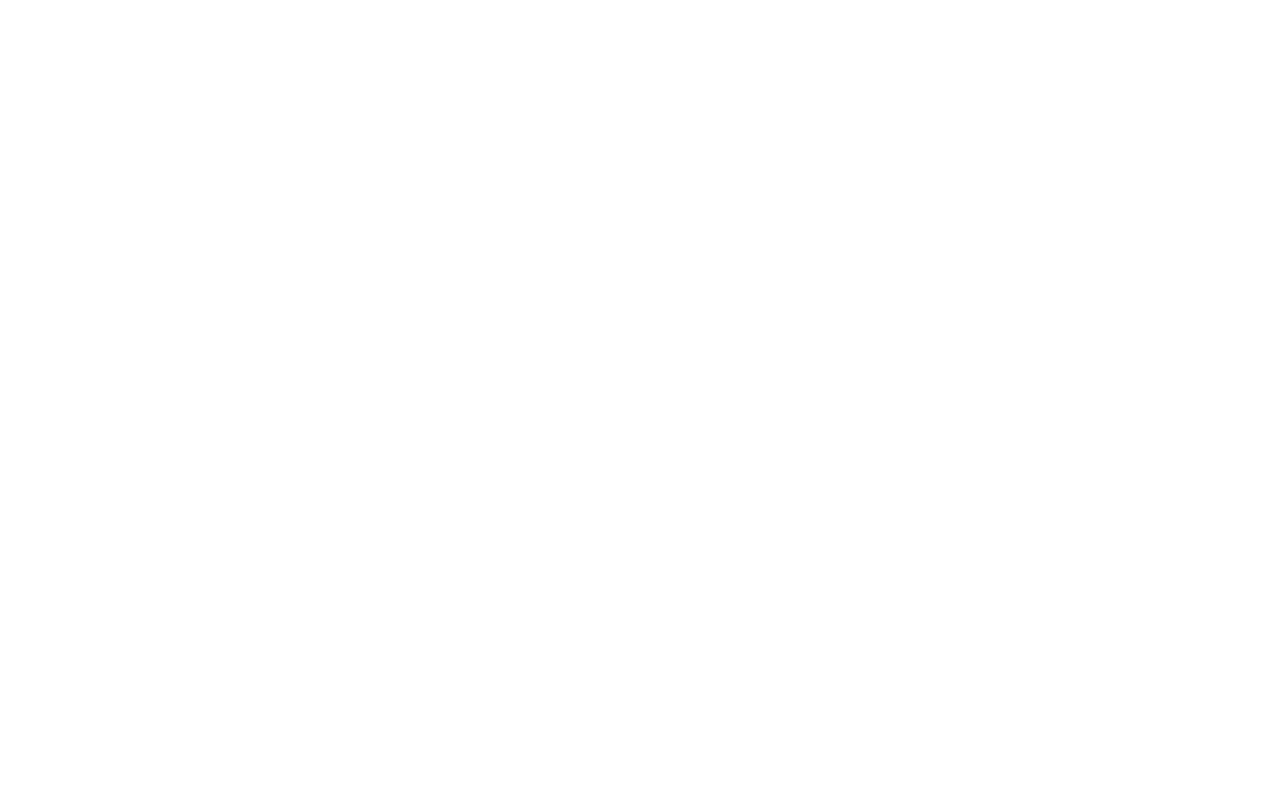
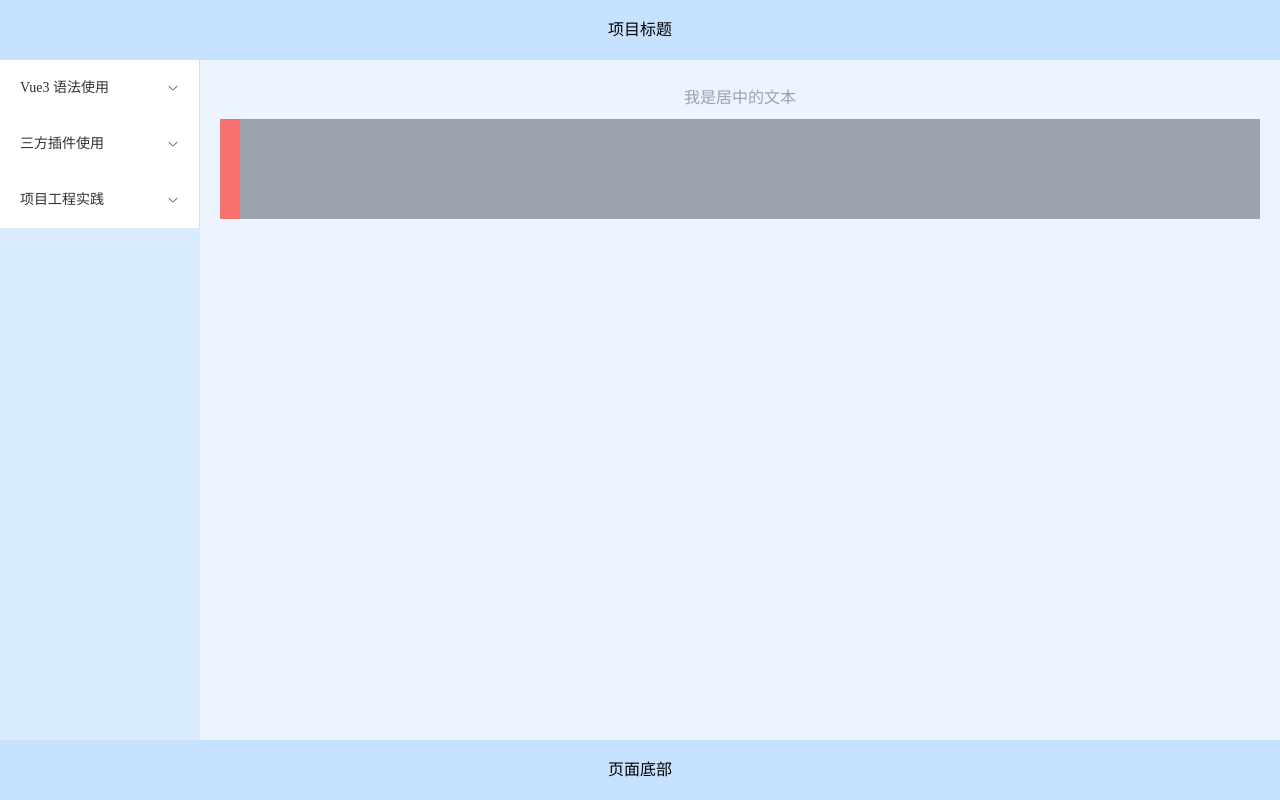
Before and after one commit to Xujie990604/YuanShan_blog, a Vue app: page /project-main/unocss-test in a window 1280 px wide. Built offline with nearby package versions, Linux system fonts and the light colour scheme.

Commit message:
项目添加 unocss 支持

```diff
--- a/package.json
+++ b/package.json
@@ -21,6 +21,7 @@
     "normalize.css": "^8.0.1",
     "pinia": "^2.0.35",
     "sass": "^1.62.1",
+    "unocss": "^0.58.6",
     "vue": "^3.3.4",
     "vue-i18n": "^9.9.0",
     "vue-router": "^4.1.6"
--- a/src/global/index.ts
+++ b/src/global/index.ts
@@ -12,6 +12,8 @@
 import 'normalize.css'
 // 设置 rem 大小
 import './set-rem-size'
+// 引入 UnoCss 样式文件
+import 'virtual:uno.css'
 
 // 在 window 中添加一个属性(不推荐这种使用，仅用来测试 Vue template 中的访问范围)
 window.info1 = '在 window 上的全局属性'
--- a/src/router/index.ts
+++ b/src/router/index.ts
@@ -29,6 +29,11 @@
           component: () => import('../views/rem-size/rem-size.vue'),
           children: [],
         },
+        {
+          path: 'unocss-test',
+          name: 'UnoCSSTest',
+          component: () => import('../views/unocss-test/unocss-test.vue'),
+        },
       ],
     },
     {
--- a/src/views/project-main/project-main.vue
+++ b/src/views/project-main/project-main.vue
@@ -22,7 +22,7 @@
         </el-aside>
         <el-main> <RouterView></RouterView> </el-main>
       </el-container>
-      <el-footer>页面脚步</el-footer>
+      <el-footer>页面底部</el-footer>
     </el-container>
   </div>
 </template>
@@ -48,6 +48,10 @@
         {
           itemName: '多语言',
           itemRouter: 'vue-i18n',
+        },
+        {
+          itemName: 'UnoCSS',
+          itemRouter: 'unocss-test',
         },
       ],
     },
--- /dev/null
+++ b/src/views/unocss-test/unocss-test.vue
@@ -0,0 +1,13 @@
+<template>
+  <div class="text-center h-20px text-bluegray m32">我是居中的文本</div>
+  <div class="flex h-100px">
+    <div class="h-auto w-20px bg-red"></div>
+    <div class="h-auto bg-gray flex-1"></div>
+  </div>
+</template>
+
+<script lang="ts" setup>
+  import { reactive, ref } from 'vue'
+</script>
+
+<style scoped lang="scss"></style>
--- /dev/null
+++ b/uno.config.ts
@@ -0,0 +1,8 @@
+// uno.config.js
+import { defineConfig, presetUno } from 'unocss'
+
+export default defineConfig({
+  presets: [
+    presetUno(), // 添加 UnoCSS 的默认样式预设
+  ],
+})
--- a/vite.config.ts
+++ b/vite.config.ts
@@ -7,6 +7,8 @@
 import vitePluginStylelint from 'vite-plugin-stylelint'
 // PostCss 插件，用来自动给 CSS 属性添加前缀
 import postcssPresetEnv from 'postcss-preset-env'
+// UnoCSS 插件
+import UnoCSS from 'unocss/vite'
 
 // https://vitejs.dev/config/
 export default defineConfig({
@@ -23,6 +25,7 @@
   },
   plugins: [
     vue(),
+    UnoCSS(),
     eslintPlugin({
       include: ['src/**/*.js', 'src/**/*.vue', 'src/*.js', 'src/*.vue'], // linting 时要包含的单个文件或文件数组。
       lintOnStart: false, // 项目启动时检查所有匹配的文件，太慢了，谨慎打开。
```
Also changed, not shown: 1 other file (tests, documents, lock files or other folders).
